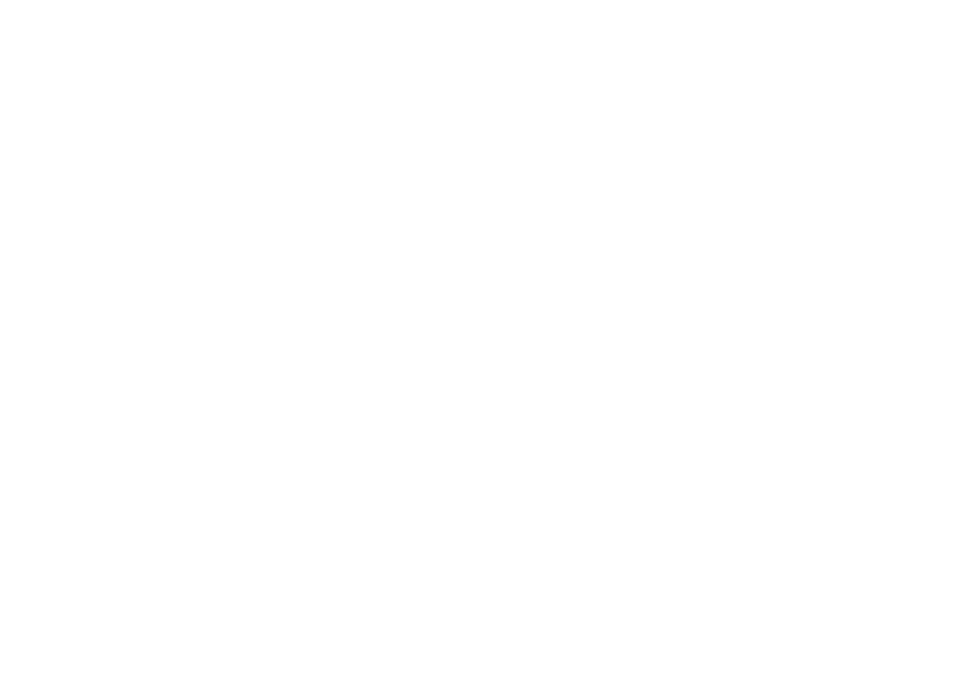
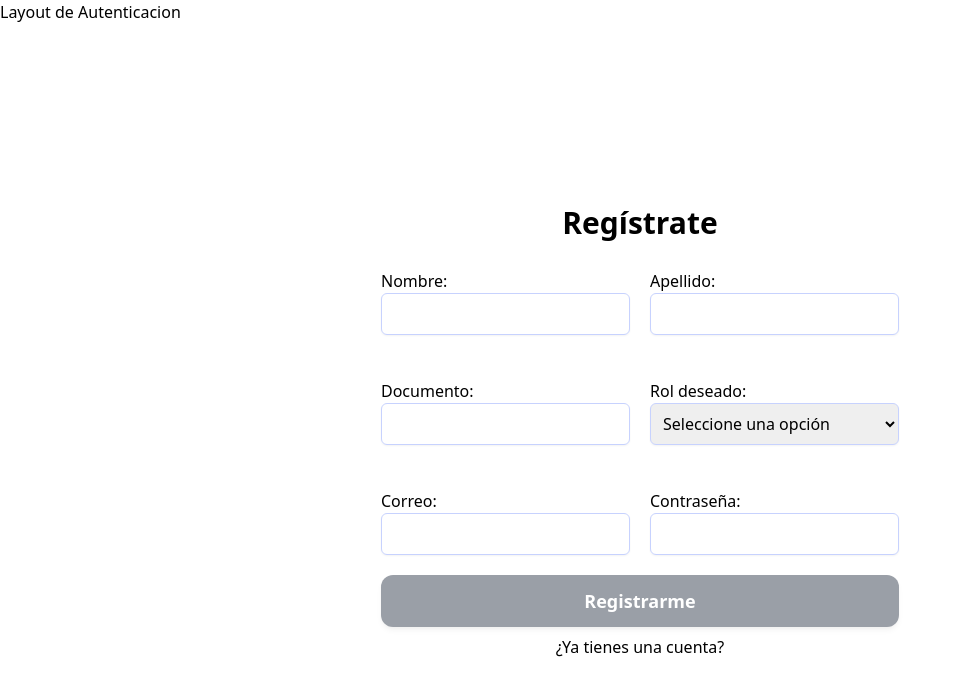
Before and after one commit to JhonHayden/web-project-management, a React (Create React App) app: page /auth/register in a window 1280 px wide. Before the commit this address had no page. Shown: the top 696 px of the page, without its empty margins (0-961 px from the left). Built offline with nearby package versions, Linux system fonts and the light colour scheme.

Commit message:
implementacion primera version interfaz de registro de usuario, implementacion de apollo client mutacion de registro usuario, lectura de token y almacenamiento del token en el localStorage, se realiza el  flujo de registro de usuario de la autenticacion

```diff
--- a/jsconfig.json
+++ b/jsconfig.json
@@ -2,7 +2,9 @@
   "compilerOptions": {
     "baseUrl": "src",
     "paths": {
-      "*": ["src/*"]
+      "*": [
+        "src/*"
+      ]
     }
   }
 }
--- a/src/App.jsx
+++ b/src/App.jsx
@@ -12,6 +12,8 @@ import IndexUsuarios from 'pages/usuarios';
 import EditarUsuario from 'pages/usuarios/editar';
 import 'styles/globals.css';
 import 'styles/tabla.css';
+import AuthLayout from 'layouts/AuthLayout';
+import Register from 'pages/auth/Register';
 
 // import PrivateRoute from 'components/PrivateRoute';
 
@@ -58,6 +60,12 @@ function App() {
               <Route path='category1' element={<IndexCategory1 />} />
               <Route path='category1/page1' element={<Category1 />} />
             </Route>
+            <Route path='/auth' element={<AuthLayout />}>{/**Ruta de pagina de registro dentro de este authLayaout
+             * van las paginas que tendra este AuthLayout
+             */}
+              <Route path='register' element={<Register />} />
+
+            </Route>
           </Routes>
         </BrowserRouter>
       </UserContext.Provider>
--- a/src/components/Dropdown.jsx
+++ b/src/components/Dropdown.jsx
@@ -6,7 +6,7 @@ import { nanoid } from 'nanoid';
 const DropDown = ({ label, name, defaultValue = '', required, options }) => {
   const [selectedValue, setSelectedValue] = useState(defaultValue);
   const optionsSelect = [['', 'Seleccione una opción', true], ...Object.entries(options)];
-  console.log ('soy optionsSelect : ',optionsSelect);
+  // console.log ('soy optionsSelect : ',optionsSelect);
 
   // optionsSelecte contiene lo siguiente si en options le pasamos el objeto Enum_EstadoUsuario
 
--- /dev/null
+++ b/src/graphql/auth/mutations.js
@@ -0,0 +1,50 @@
+import { gql } from '@apollo/client';
+
+// estos templates son tal cual como se hacen en el explorer de ApolloStudio
+// Mutacion:    mutation nombreMutacionqueyoquiera(
+//                  declaracionVariable input: con su tipo de dato,
+//                  declaracionVariable input: con su tipo de dato,
+//                  declaracionVariable input: con su tipo de dato,
+//                )
+//              {
+//                  nombre de mutacion definida como esta el backend tal cual(
+//                 input : variable,
+//                 input : variable,
+//                 input : variable,
+//                 ){
+//                      campos que quiero que me retorne el backend de graphQL despues de
+//                       ejecutar la mutacion
+
+//                        token
+//                        error
+//                   }
+//                 }
+
+
+const REGISTRO = gql`
+
+
+mutation Registro(
+
+    $identificacion: String!,
+    $nombre: String!,
+    $apellido: String!,
+    $correo: String!,
+    $rol: Enum_RolUsuario!,
+    $password: String!
+    ) {
+
+  registro(
+        identificacion: $identificacion,
+        nombre: $nombre,
+        apellido: $apellido,
+        correo: $correo,
+        rol: $rol,
+        password: $password
+        ){
+          token
+          error
+        }
+}`;
+
+export {REGISTRO};
--- a/src/graphql/usuarios/mutations.js
+++ b/src/graphql/usuarios/mutations.js
@@ -1,6 +1,6 @@
 import { gql } from '@apollo/client';
 
-
+// estos templates son tal cual como se hacen en el explorer de ApolloStudio
 // Mutacion:    mutation nombreMutacionqueyoquiera(declaracionVariables input: con su tipo )
 //              {
 //                  nombre de mutacion definida como esta el backend tal cual(
--- /dev/null
+++ b/src/layouts/AuthLayout.jsx
@@ -0,0 +1,17 @@
+import React from 'react'
+import { Outlet } from 'react-router';
+
+const AuthLayout = () => {
+  return (
+    <div className='flex flex-col md:flex-row flex-no-wrap h-screen'>
+      <div className='flex w-full h-full'>
+        <div className='w-full h-full  overflow-y-scroll'>
+          Layout de Autenticacion
+          <Outlet />
+        </div>
+      </div>
+    </div>
+  );
+};
+
+export default AuthLayout
--- /dev/null
+++ b/src/pages/auth/Register.jsx
@@ -0,0 +1,82 @@
+import React, { useEffect } from 'react';
+import Input from 'components/Input';
+import DropDown from 'components/Dropdown';
+import ButtonLoading from 'components/ButtonLoading';
+import useFormData from 'hooks/useFormData';
+import { Link } from 'react-router-dom';
+import { REGISTRO } from 'graphql/auth/mutations';
+import { useMutation } from '@apollo/client';
+import { useNavigate } from 'react-router';// hook paara redireccionar al home o a cualquier pagina deacuerdo a la ruta
+// que le demos
+import { Enum_Rol } from 'utils/enums';
+
+
+// Pagina de registro
+
+const Register = () => {
+  const navigate = useNavigate();// uso del hook para redireccionar a otra pagina en este caso
+  // lo usaremos para direcionar al home cuando el usuario ya se registro y existe token
+  const { form, formData, updateFormData } = useFormData();// uso el hook personalizado para capturar
+  // informacion de los formularios y ademas actualizarlos es decir solo si existe un cambio en alguno de los
+  // input del formulario se ejecuta updateFormData el cual me pone estos cambios nuevos en la variable formData el
+  // cual es un objeto con todos los datos del formulario solo si hubo cambios
+
+  const [registro, { data: dataMutation, loading: loadingMutation, error: errorMutation }] =
+    useMutation(REGISTRO);//defino la mutacion registro
+
+  const submitForm = (e) => {
+    // dentro de es funcion se implementa la mutacion dado que necesito que se registre un usuario cuando
+    // le oprima el boton de submit
+    // console.log('form data', formData);// formData es la informacion capturada de los inputs del
+    // formulario despues de hacer el evento onSubmit
+    e.preventDefault();// pendiente!!!
+    console.log('enviar datos al backend', formData);
+    registro({ variables: formData });// ejecuto la mutacion y le paso todos lo datos del formulario
+  };
+
+  useEffect(() => {// si dataMutation cambia ejecuto lo siguiente y asi puedo guardar el token que
+    // trae dataMutation luego de ejecutarse la mutacion de registro . en un principio dataMutation no tiene ningun
+    // valor pero luego de ejecutarse la mutacion de registro esta tiene el response del backend el cual es el token
+    // y con el useEffect puedo ver este cambio y asi ejecutar lo siguiente y es guardar el token y luego direccionar a el home
+    // console.log('data mutation', dataMutation); //  data mutation es la respuesta a la mutacion (contiene
+    //  el token  de autenticacion)
+    if (dataMutation) {// si dataMutation tiene contenido se ejecuta  lo siguiente esto es para verificar si es null y no me
+      // salte error en la siguiente if .. dado que en un principio dataMutation es null entonces el siguiente if
+      // fallaria si no esta el primer if
+      if (dataMutation.registro.token) {// si tiene el token sigue lo siguiente
+        localStorage.setItem('token', dataMutation.registro.token);// me permite guardar el token en el local
+        // storage el primer parametro es la clave y el segundo es el token el value
+        navigate('/');  // me permite que cuando recibe el token es decir exista token dentro de la datamutation
+        // que retorna la mutacion cuando termina de hacer su trabajo en esta data esta dentro el token si
+        // hay token  navigate me direcciona al home ('/')
+      }
+    }
+  }, [dataMutation]);
+
+  return (
+    <div className='flex flex-col h-full w-full items-center justify-center'>
+      <h1 className='text-3xl font-bold my-4'>Regístrate</h1>
+      <form className='flex flex-col' onSubmit={submitForm} onChange={updateFormData} ref={form}>
+        <div className='grid grid-cols-2 gap-5'>
+          <Input label='Nombre:' name='nombre' type='text' required />
+          <Input label='Apellido:' name='apellido' type='text' required />
+          <Input label='Documento:' name='identificacion' type='text' required />
+          <DropDown label='Rol deseado:' name='rol' required={true} options={Enum_Rol} />
+          <Input label='Correo:' name='correo' type='email' required />
+          <Input label='Contraseña:' name='password' type='password' required />
+        </div>
+        <ButtonLoading
+          disabled={Object.keys(formData).length === 0}
+          loading={false}
+          text='Registrarme'
+        />
+      </form>
+      <span>¿Ya tienes una cuenta?</span>
+      {/* <Link to='/auth/login'>
+        <span className='text-blue-700'>Inicia sesión</span>
+      </Link> */}
+    </div>
+  );
+};
+
+export default Register;
--- a/src/pages/usuarios/editar.jsx
+++ b/src/pages/usuarios/editar.jsx
@@ -9,7 +9,7 @@ import useFormData from 'hooks/useFormData';
 import { toast } from 'react-toastify';
 import { EDITAR_USUARIO } from 'graphql/usuarios/mutations'; // template de graphql de la mutacion editarUsuario
 import DropDown from 'components/Dropdown';
-import { Enum_EstadoUsuario } from 'utils/enum';
+import { Enum_EstadoUsuario } from 'utils/enums';
 
 const EditarUsuario = () => {
   const { form, formData, updateFormData } = useFormData(null);// uso el hook personalizado para capturar
@@ -36,14 +36,19 @@ const EditarUsuario = () => {
     // esto sucede la primera ves, trae los dtaos desde el backend y lo deja en la cache y luego las demas veces solo consulta la informacion desde
     // la cache y hace que la navegacion sea rapida la carga de los datos ..
 
+
     data: queryData,// datos de un usuario consultado a traves de _id con el hook useQuery
     error: queryError,
     loading: queryLoading,
   } = useQuery(GET_USUARIO, {// este query requiere un input
-    variables: { _id },// esta es la forma de enviarle el input le enviamos el input establecido en el
+    variables: { _id },// esta es la forma de enviarle el input. le enviamos el input establecido en el
     // resolver del servidor para este query en el metodo findOneAndUpdate({ _id:args._id } y es el _id solo el
     // _id = tiene almacenado en valor capturado escrito en la url despues de los dos puntos con el useParams y es
     // el _id original de un usuario almacenado en la bases de datos
+
+    // useQuery me entrega tres estados y tambien guardan en cache la informacion asi cuando se consulta de nuevo sin actualizar
+    // la pagina traen la informacion no de la base de datos si no desde el cache y asi la navegacion se hace mucho mas
+    // rapido
   });
 
   console.log(queryData);
--- a/src/pages/usuarios/index.jsx
+++ b/src/pages/usuarios/index.jsx
@@ -3,7 +3,7 @@ import { useQuery } from '@apollo/client';// Hook que permite hacer las consulta
 import { GET_USUARIOS } from 'graphql/usuarios/queries';// template o plantilla de consulta de Usuarios string de graphql
 import { toast } from 'react-toastify';
 import { Link } from 'react-router-dom';// me permite hacer enlaces y navegar  a otras paginas
-import { Enum_Rol, Enum_EstadoUsuario } from 'utils/enum';
+import { Enum_Rol, Enum_EstadoUsuario } from 'utils/enums';
 
 const IndexUsuarios = () => {
   const { data, error, loading } = useQuery(GET_USUARIOS);// al hook le paso como parametro que es la
```
Also changed, not shown: src/utils/enums.js (renamed from src/utils/enum.js). Lines whose indentation alone changed are shown as unchanged.
